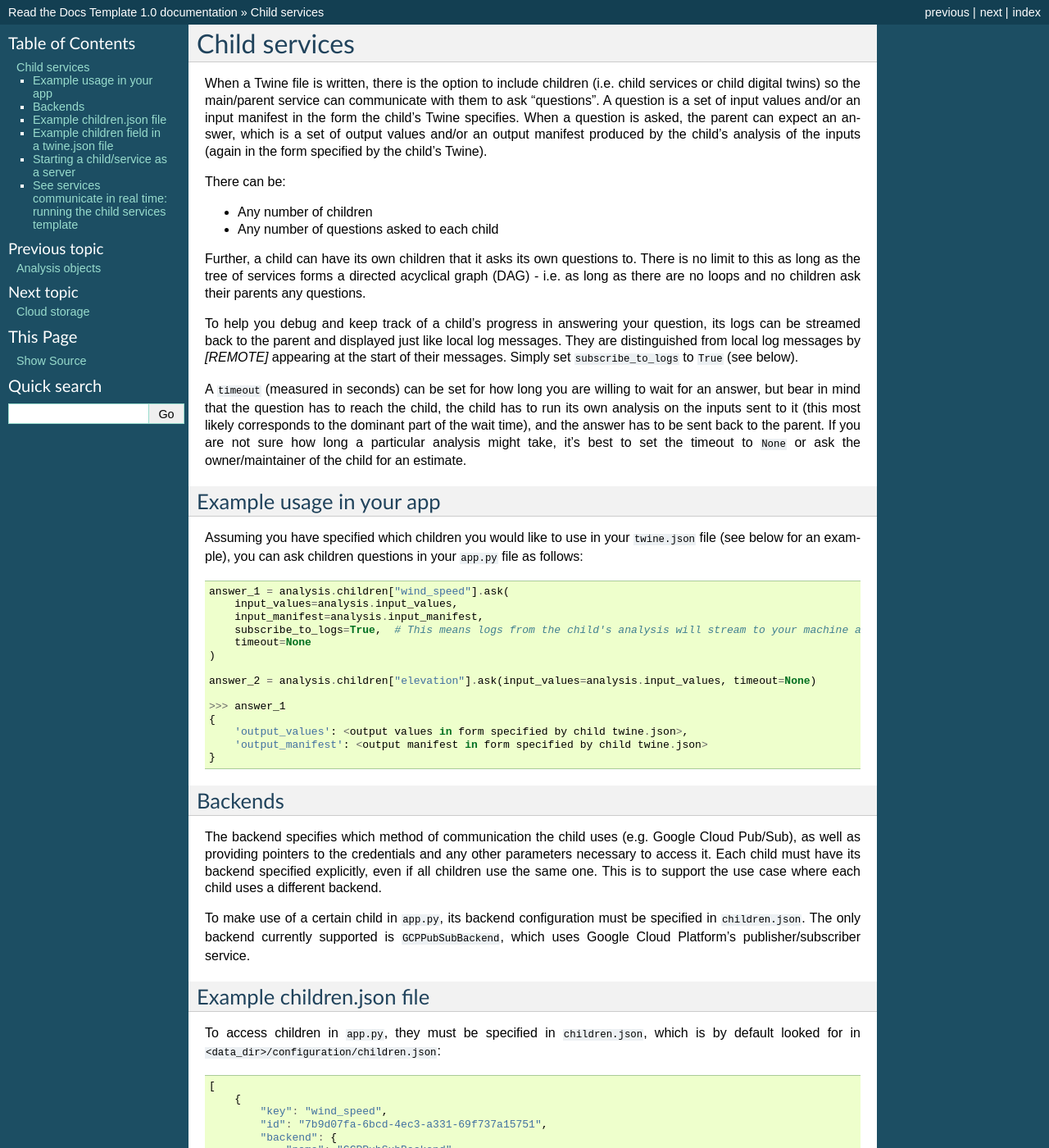
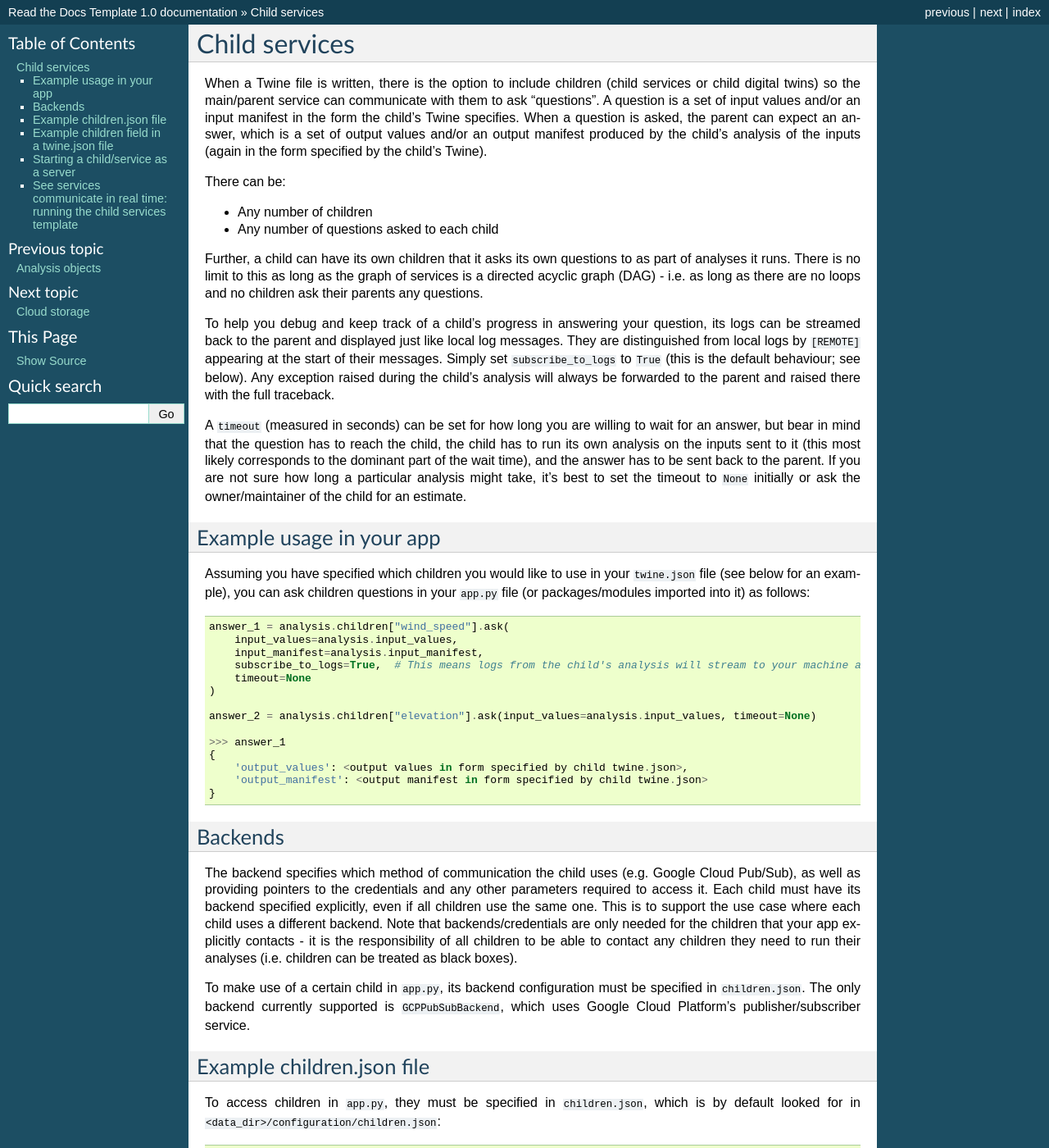
Before and after one commit to octue/octue-sdk-python, a Sphinx documentation site: the page built from docs/source/child_services.rst, in a window 1280 px wide and 1400 px high. Shown: the whole window at 82% size. Built offline with Sphinx 7.4.7, drawn with Linux system fonts in a browser that asks for light colours.

Commit message:
DOC: Update child services documentation

```diff
--- a/docs/source/child_services.rst
+++ b/docs/source/child_services.rst
@@ -4,7 +4,7 @@
 Child services
 ==============
 
-When a Twine file is written, there is the option to include children (i.e. child services or child digital twins) so
+When a Twine file is written, there is the option to include children (child services or child digital twins) so
 the main/parent service can communicate with them to ask "questions". A question is a set of input values and/or an
 input manifest in the form the child's Twine specifies. When a question is asked, the parent can expect an answer,
 which is a set of output values and/or an output manifest produced by the child's analysis of the inputs (again in the
@@ -15,18 +15,20 @@ There can be:
 - Any number of children
 - Any number of questions asked to each child
 
-Further, a child can have its own children that it asks its own questions to. There is no limit to this as long as the
-tree of services forms a directed acyclical graph (DAG) - i.e. as long as there are no loops and no children ask their
-parents any questions.
+Further, a child can have its own children that it asks its own questions to as part of analyses it runs. There is no
+limit to this as long as the graph of services is a directed acyclic graph (DAG) - i.e. as long as there are no loops
+and no children ask their parents any questions.
 
 To help you debug and keep track of a child's progress in answering your question, its logs can be streamed back to the
-parent and displayed just like local log messages. They are distinguished from local log messages by `[REMOTE]`
-appearing at the start of their messages. Simply set ``subscribe_to_logs`` to ``True`` (see below).
+parent and displayed just like local log messages. They are distinguished from local logs by ``[REMOTE]`` appearing at
+the start of their messages. Simply set ``subscribe_to_logs`` to ``True`` (this is the default behaviour; see below).
+Any exception raised during the child's analysis will always be forwarded to the parent and raised there with the full
+traceback.
 
 A ``timeout`` (measured in seconds) can be set for how long you are willing to wait for an answer, but bear in mind
 that the question has to reach the child, the child has to run its own analysis on the inputs sent to it (this most
 likely corresponds to the dominant part of the wait time), and the answer has to be sent back to the parent. If you are
-not sure how long a particular analysis might take, it's best to set the timeout to ``None`` or ask the
+not sure how long a particular analysis might take, it's best to set the timeout to ``None`` initially or ask the
 owner/maintainer of the child for an estimate.
 
 -------------------------
@@ -34,7 +36,7 @@ Example usage in your app
 -------------------------
 
 Assuming you have specified which children you would like to use in your ``twine.json`` file (see below for an example),
-you can ask children questions in your ``app.py`` file as follows:
+you can ask children questions in your ``app.py`` file (or packages/modules imported into it) as follows:
 
 .. code-block:: python
 
@@ -59,9 +61,11 @@ Backends
 --------
 
 The backend specifies which method of communication the child uses (e.g. Google Cloud Pub/Sub), as well as providing
-pointers to the credentials and any other parameters necessary to access it. Each child must have its backend
+pointers to the credentials and any other parameters required to access it. Each child must have its backend
 specified explicitly, even if all children use the same one. This is to support the use case where each child uses a
-different backend.
+different backend. Note that backends/credentials are only needed for the children that your app explicitly contacts -
+it is the responsibility of all children to be able to contact any children they need to run their analyses (i.e.
+children can be treated as black boxes).
 
 To make use of a certain child in ``app.py``, its backend configuration must be specified in ``children.json``. The only
 backend currently supported is ``GCPPubSubBackend``, which uses Google Cloud Platform's publisher/subscriber service.
```
